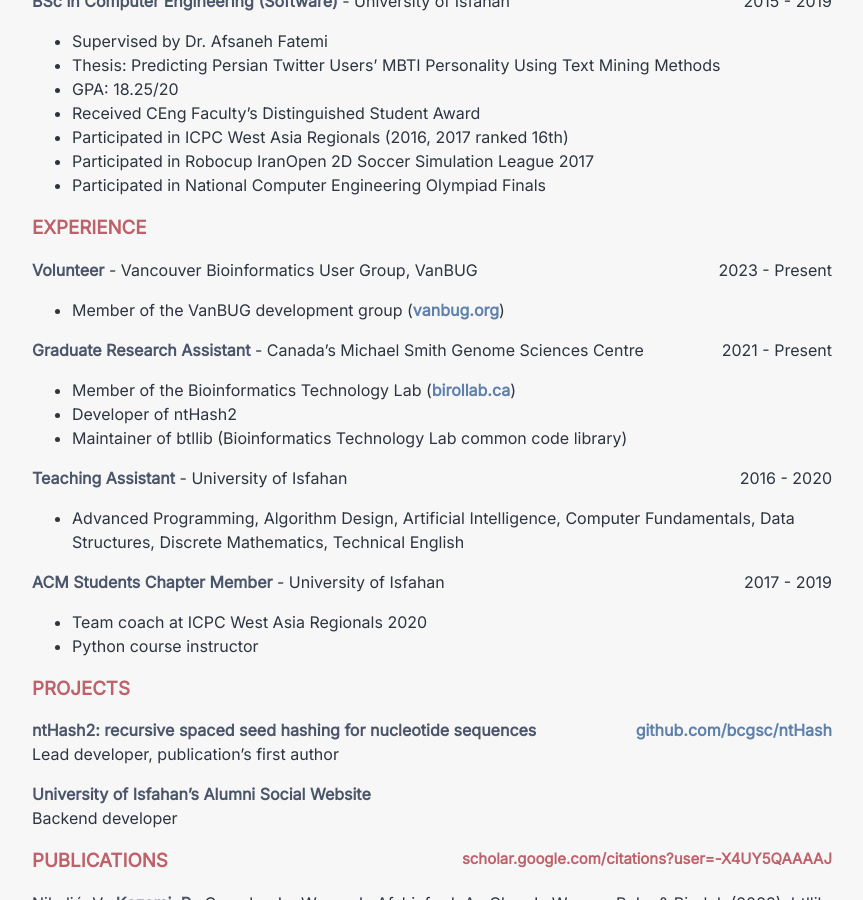
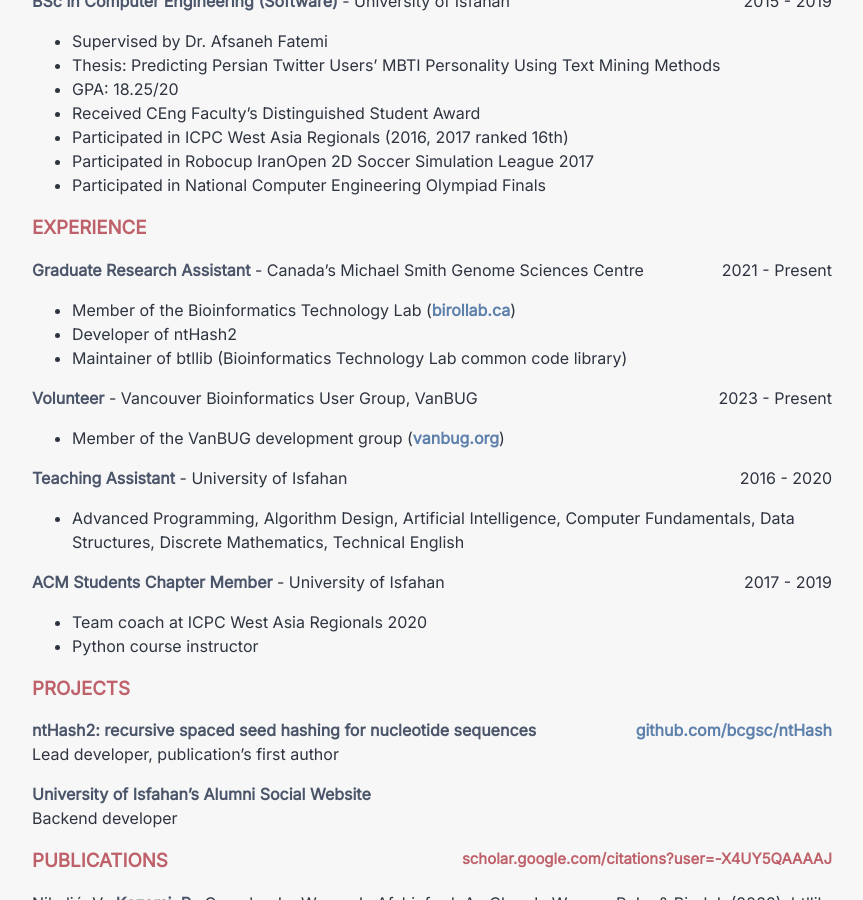
Before and after one commit to parham-k/parham-k.github.io, a Jekyll site: the page built from cv.md, in a window 1280 px wide and 900 px high, scrolled down 695 px. Shown: the whole window, without its empty margins (208-1071 px from the left). Built offline with Jekyll 4.4.1, drawn with Linux system fonts in a browser that asks for light colours.

Commit message:
Update CV

```diff
--- a/cv.md
+++ b/cv.md
@@ -34,15 +34,15 @@ title: CV
 
 ### EXPERIENCE
 
-**Volunteer** - Vancouver Bioinformatics User Group, VanBUG
-<span style="float: right; ">2023 - Present</span>
-- Member of the VanBUG development group ([vanbug.org](https://www.vanbug.org/))
-
 **Graduate Research Assistant** - Canada's Michael Smith Genome Sciences Centre
 <span style="float: right; ">2021 - Present</span>
 - Member of the Bioinformatics Technology Lab ([birollab.ca](https://birollab.ca))
 - Developer of ntHash2
 - Maintainer of btllib (Bioinformatics Technology Lab common code library)
+
+**Volunteer** - Vancouver Bioinformatics User Group, VanBUG
+<span style="float: right; ">2023 - Present</span>
+- Member of the VanBUG development group ([vanbug.org](https://www.vanbug.org/))
 
 **Teaching Assistant** - University of Isfahan
 <span style="float: right; ">2016 - 2020</span>
```
